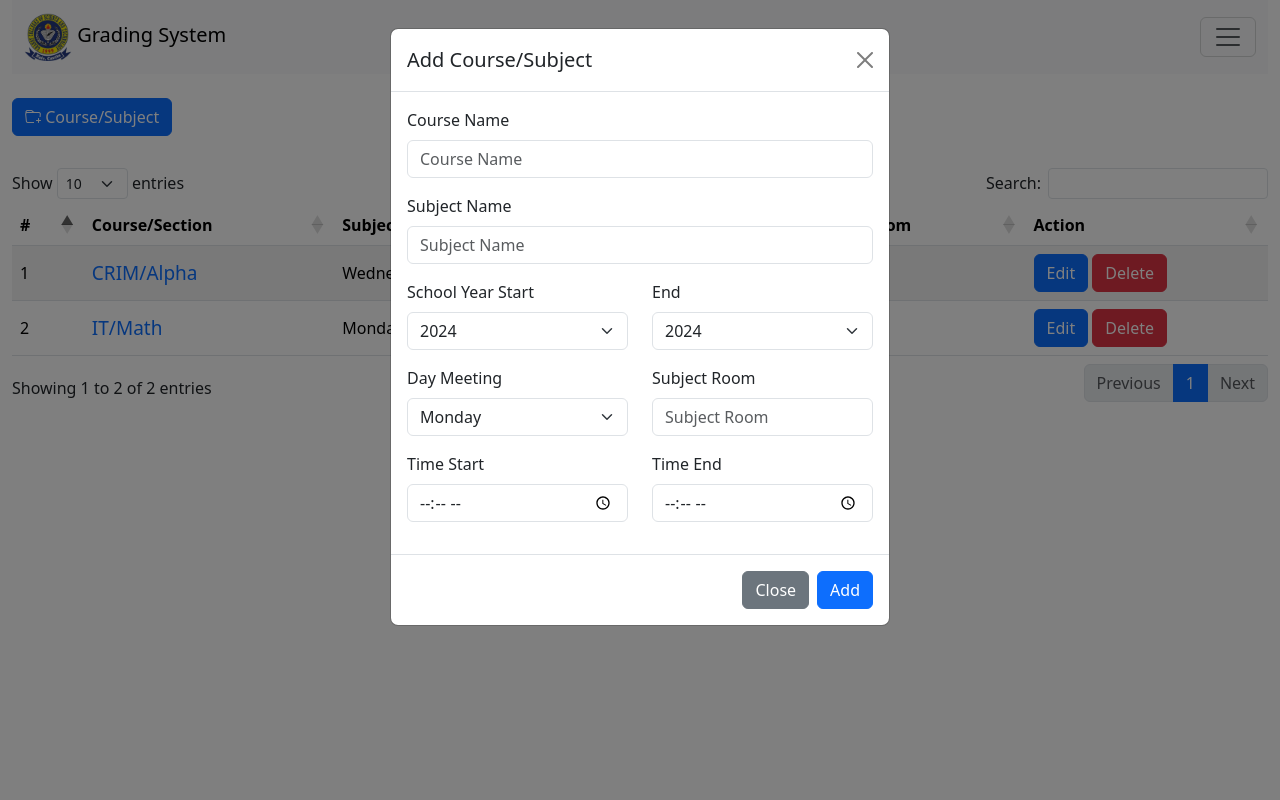
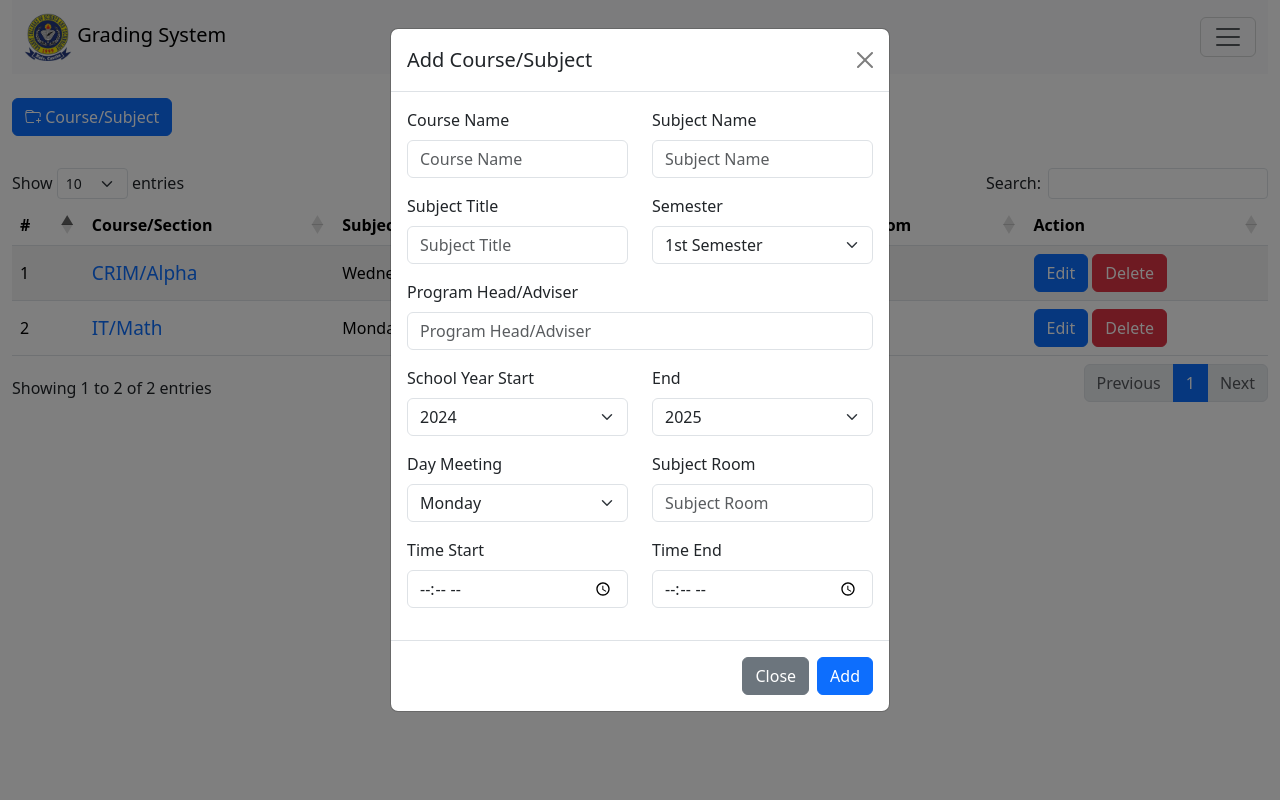
Before and after one commit to tacorda015/grading-system, a PHP site: page /course_subject.php in a window 1280 px wide, after a click on "Course/Subject". Run offline with PHP 8.4, Linux system fonts and the light colour scheme; a user stored in the database is signed in; data comes from the database, SQL or seed files in the repository; some libraries are stand-ins or nearby versions.

Commit message:
Add Addition Field on Course Suject Table/Page

```diff
--- a/course_subject.php
+++ b/course_subject.php
@@ -98,18 +98,45 @@ $UserAccountId = $getUserData['account_id'];
         </div>
         <form method="post">
             <div class="modal-body">
+                <div class="row">
+                    <div class="col-12 col-md-6">
                         <div class="mb-3">
                             <label for="addCourseName" class="form-label">Course Name</label>
                             <input type="text" class="form-control" name="addCourseName" id="addCourseName" placeholder="Course Name">
                         </div>
+                    </div>
+                    <div class="col-12 col-md-6">
                         <div class="mb-3">
                             <label for="addSubjectName" class="form-label">Subject Name</label>
                             <input type="text" class="form-control" name="addSubjectName" id="addSubjectName" placeholder="Subject Name">
                         </div>
+                    </div>
+                </div>
+                <div class="row">
+                    <div class="col-12 col-md-6">
+                        <div class="mb-3">
+                            <label for="addSubjectTitle" class="form-label">Subject Title</label>
+                            <input type="text" class="form-control" name="addSubjectTitle" id="addSubjectTitle" placeholder="Subject Title">
+                        </div>
+                    </div>
+                    <div class="col-12 col-md-6">
+                        <div class="mb-3">
+                            <label for="addSySemester" class="form-label">Semester</label>
+                            <select class="form-select" name="addSySemester" id="addSySemester" class="form-select">
+                                <option value="1st Semester">1st Semester</option>
+                                <option value="2nd Semester">2nd Semester</option>
+                            </select>
+                        </div>
+                    </div>
+                </div>
+                <div class="mb-3">
+                    <label for="addCourseSubjectProgramHead" class="form-label">Program Head/Adviser</label>
+                    <input type="text" class="form-control" name="addCourseSubjectProgramHead" id="addCourseSubjectProgramHead" placeholder="Program Head/Adviser">
+                </div>
                 <input type="hidden" name="addSubjectTeacher" id="addSubjectTeacher" value="<?php echo $fullName ?>">
                 <input type="hidden" name="addTeacherId" id="addTeacherId" value="<?php echo $UserAccountId ?>">
                 <div class="row">
-                    <div class="col-6">
+                    <div class="col-12 col-md-6">
                         <div class="mb-3">
                             <label for="addSyStart" class="form-label">School Year Start</label>
                             <select class="form-select" name="addSyStart" id="addSyStart" onchange="updateEndOptions()">
@@ -123,7 +150,7 @@ $UserAccountId = $getUserData['account_id'];
                             </select>
                         </div>
                     </div>
-                    <div class="col-6">
+                    <div class="col-12 col-md-6">
                         <div class="mb-3">
                             <label for="addSyEnd" class="form-label">End</label>
                             <select class="form-select" name="addSyEnd" id="addSyEnd">
@@ -133,7 +160,7 @@ $UserAccountId = $getUserData['account_id'];
                     </div>
                 </div>
                 <div class="row">
-                    <div class="col-6">
+                    <div class="col-12 col-md-6">
                         <div class="mb-3">
                             <label for="addMeetingDay" class="form-label">Day Meeting</label>
                             <select class="form-select" name="addMeetingDay" id="addMeetingDay" class="form-select">
@@ -147,7 +174,7 @@ $UserAccountId = $getUserData['account_id'];
                             </select>
                         </div>
                     </div>
-                    <div class="col-6">
+                    <div class="col-12 col-md-6">
                         <div class="mb-3">
                             <label for="addSubjectRoom" class="form-label">Subject Room</label>
                             <input type="text" class="form-control" name="addSubjectRoom" id="addSubjectRoom" placeholder="Subject Room">
@@ -156,13 +183,13 @@ $UserAccountId = $getUserData['account_id'];
                 </div>
 
                 <div class="row">
-                    <div class="col-6">
+                    <div class="col-12 col-md-6">
                         <div class="mb-3">
                             <label for="addMeetingTimeStart" class="form-label">Time Start</label>
                             <input type="time" name="addMeetingTimeStart" id="addMeetingTimeStart" class="form-control">
                         </div>
                     </div>
-                    <div class="col-6">
+                    <div class="col-12 col-md-6">
                         <div class="mb-3">
                             <label for="addMeetingTimeEnd" class="form-label">Time End</label>
                             <input type="time" name="addMeetingTimeEnd" id="addMeetingTimeEnd" class="form-control">
@@ -189,19 +216,46 @@ $UserAccountId = $getUserData['account_id'];
         </div>
         <div class="modal-body">
             <form method="post">
+                <div class="row">
+                    <div class="col-12 col-md-6">
                         <div class="mb-3">
                             <label for="editCourseName" class="form-label">Course Name</label>
                             <input type="text" class="form-control" name="editCourseName" id="editCourseName" placeholder="Course Name">
                         </div>
+                    </div>
+                    <div class="col-12 col-md-6">
                         <div class="mb-3">
                             <label for="editSubjectName" class="form-label">Subject Name</label>
                             <input type="text" class="form-control" name="editSubjectName" id="editSubjectName" placeholder="Subject Name">
+                        </div>
+                    </div>
+                </div>
+                <div class="row">
+                    <div class="col-12 col-md-6">
+                        <div class="mb-3">
+                            <label for="editSubjectTitle" class="form-label">Subject Title</label>
+                            <input type="text" class="form-control" name="editSubjectTitle" id="editSubjectTitle" placeholder="Subject Title">
+                        </div>
+                    </div>
+                    <div class="col-12 col-md-6">
+                        <div class="mb-3">
+                            <label for="editSySemester" class="form-label">Semester</label>
+                            <select class="form-select" name="editSySemester" id="editSySemester" class="form-select">
+                                <option value="1st Semester">1st Semester</option>
+                                <option value="2nd Semester">2nd Semester</option>
+                            </select>
+                        </div>
+                    </div>
+                </div>
+                <div class="mb-3">
+                    <label for="editCourseSubjectProgramHead" class="form-label">Program Head/Adviser</label>
+                    <input type="text" class="form-control" name="editCourseSubjectProgramHead" id="editCourseSubjectProgramHead" placeholder="Program Head/Adviser">
                 </div>
                 <input type="hidden" name="editSubjectTeacher" id="editSubjectTeacher" value="<?php echo $fullName ?>">
                 <input type="hidden" name="editTeacherId" id="editTeacherId" value="<?php echo $UserAccountId ?>">
                 <input type="hidden" name="editCourseSubjectId" id="editCourseSubjectId">
                 <div class="row">
-                    <div class="col-6">
+                    <div class="col-12 col-md-6">
                         <div class="mb-3">
                             <label for="editSyStart" class="form-label">School Year Start</label>
                             <select class="form-select" name="editSyStart" id="editSyStart" onchange="updateEndOptions()">
@@ -215,7 +269,7 @@ $UserAccountId = $getUserData['account_id'];
                             </select>
                         </div>
                     </div>
-                    <div class="col-6">
+                    <div class="col-12 col-md-6">
                         <div class="mb-3">
                             <label for="editSyEnd" class="form-label">End</label>
                             <select class="form-select" name="editSyEnd" id="editSyEnd">
@@ -225,7 +279,7 @@ $UserAccountId = $getUserData['account_id'];
                     </div>
                 </div>
                 <div class="row">
-                    <div class="col-6">
+                    <div class="col-12 col-md-6">
                         <div class="mb-3">
                             <label for="editMeetingDay" class="form-label">Day Meeting</label>
                             <select class="form-select" name="editMeetingDay" id="editMeetingDay" class="form-select">
@@ -239,7 +293,7 @@ $UserAccountId = $getUserData['account_id'];
                             </select>
                         </div>
                     </div>
-                    <div class="col-6">
+                    <div class="col-12 col-md-6">
                         <div class="mb-3">
                             <label for="editSubjectRoom" class="form-label">Subject Room</label>
                             <input type="text" class="form-control" name="editSubjectRoom" id="editSubjectRoom" placeholder="Subject Room">
@@ -248,13 +302,13 @@ $UserAccountId = $getUserData['account_id'];
                 </div>
 
                 <div class="row">
-                    <div class="col-6">
+                    <div class="col-12 col-md-6">
                         <div class="mb-3">
                             <label for="editMeetingTimeStart" class="form-label">Time Start</label>
                             <input type="time" name="editMeetingTimeStart" id="editMeetingTimeStart" class="form-control">
                         </div>
                     </div>
-                    <div class="col-6">
+                    <div class="col-12 col-md-6">
                         <div class="mb-3">
                             <label for="editMeetingTimeEnd" class="form-label">Time End</label>
                             <input type="time" name="editMeetingTimeEnd" id="editMeetingTimeEnd" class="form-control">
@@ -297,12 +351,6 @@ var table = $('#courseSectionTable').DataTable( {
                 return meta.row + 1; // meta.row is zero-based, so add 1 for the actual row number
             }
         },
-        // {
-        //     "targets": 1, // Assuming control number is in the second column (index 1)
-        //     "render": function (data, type, row, meta) {
-        //         return '<a href="./upload_grade.php?course_subject_id=' + row[0] + '&course_subject_name=' + encodeURIComponent(row[1]) + '" class="courseSubjectLink" data-course-subject-id="' + data + '">' + data + '</a>';
-        //     }
-        // },
         {
             "targets": 1,
             "render": function (data, type, row, meta) {
```
Also changed, not shown: Complete_Grade.php (+7 -1 lines), JS/CourseSubjectAdd.js (+30 -27 lines), JS/CourseSubjectEdit.js (+43 -38 lines), PDF_File.php (renamed from sample.php, +7 -4 lines), ajaxRequest/CourseSubjectAdd.php (+5 -2 lines), ajaxRequest/CourseSubjectUpdate.php (+5 -2 lines), print_grade.php (deleted, +0 -262 lines). Lines whose indentation alone changed are shown as unchanged.
